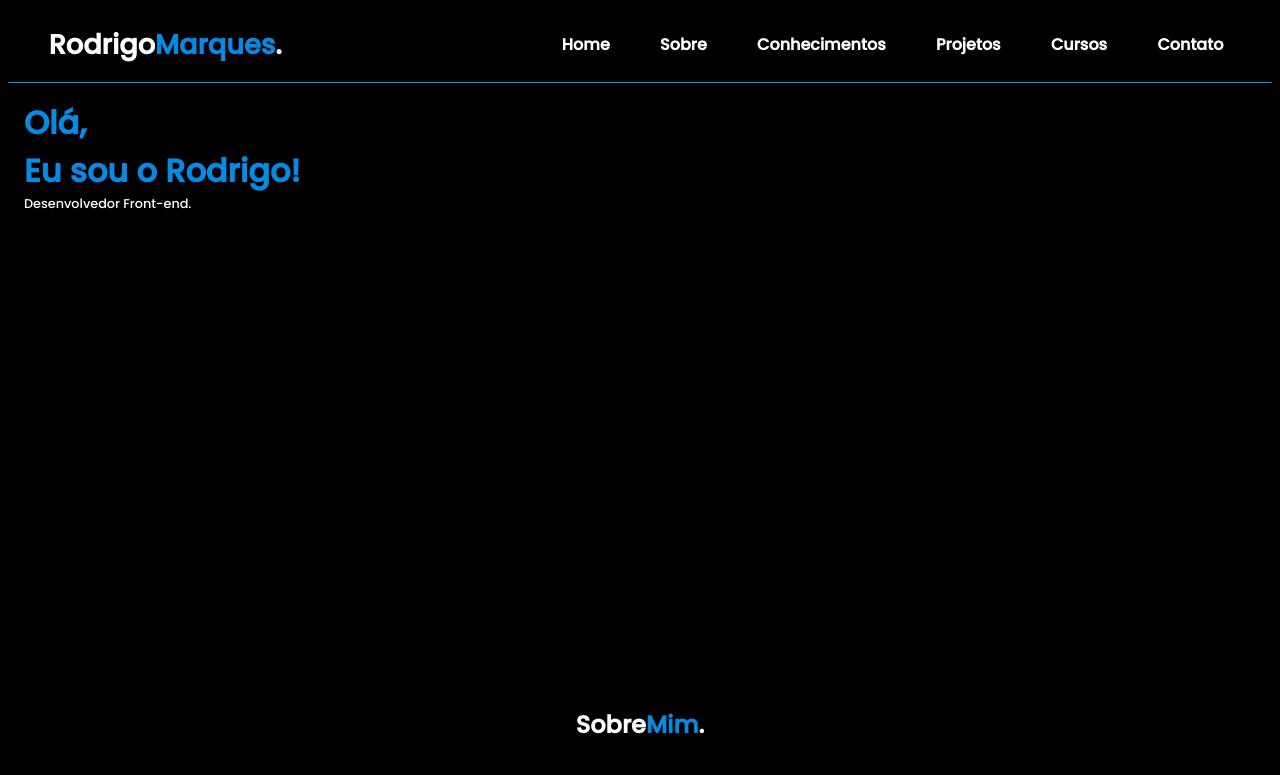
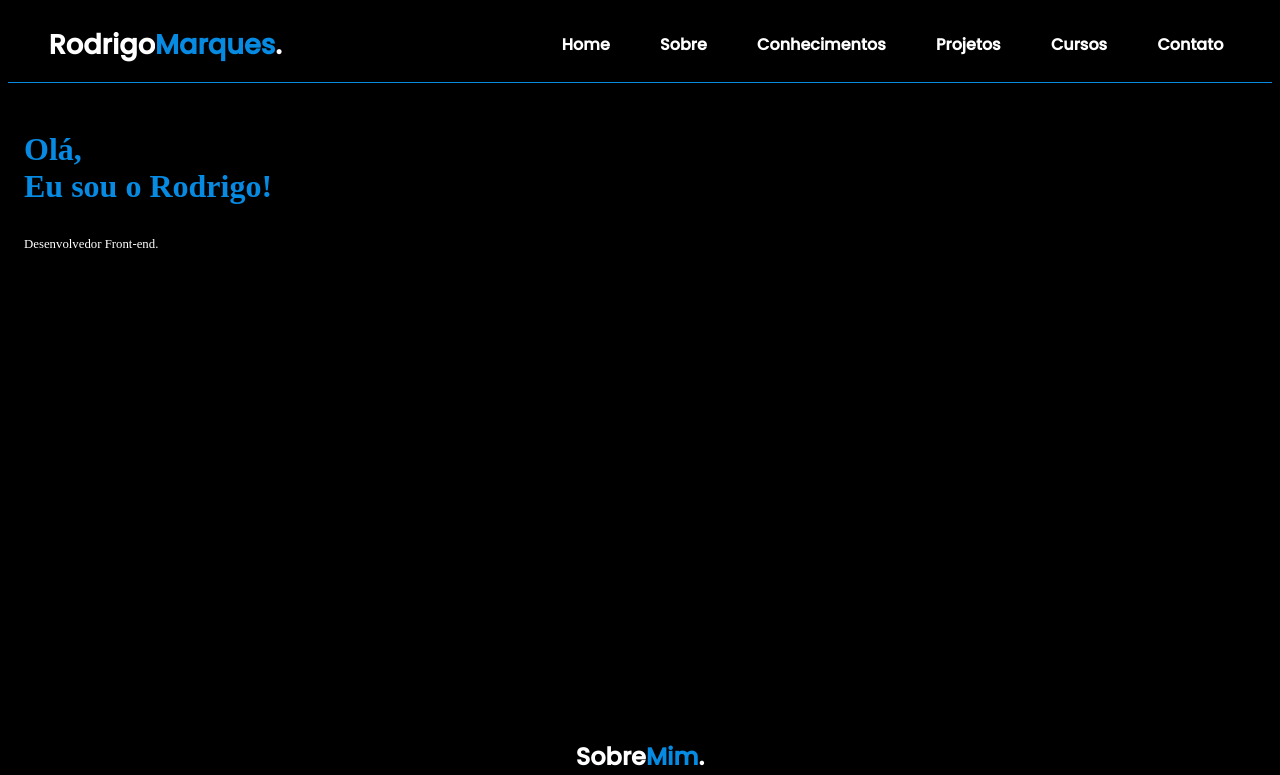
Before and after one commit to RodrigoMarques6/portfolioRodrigoMarques, an Angular app: page / in a window 1280 px wide. Shown: the top 775 px of the page. Built offline with nearby package versions, Linux system fonts and the light colour scheme.

Commit message:
portfolioRodrigoMarques

```diff
--- a/src/app/app.component.html
+++ b/src/app/app.component.html
@@ -1,4 +1,5 @@
 <app-menu></app-menu>
+<app-home></app-home>
 <app-sobre></app-sobre>
 <app-conhecimentos></app-conhecimentos>
 <app-projetos></app-projetos>
--- a/src/app/app.module.ts
+++ b/src/app/app.module.ts
@@ -7,6 +7,7 @@
 import { ConhecimentosComponent } from './components/conhecimentos/conhecimentos.component';
 import { ProjetosComponent } from './components/projetos/projetos.component';
 import { RodapeComponent } from './components/rodape/rodape.component';
+import { HomeComponent } from './components/home/home.component';
 
 
 @NgModule({
@@ -17,6 +18,7 @@
     ConhecimentosComponent,
     ProjetosComponent,
     RodapeComponent,
+    HomeComponent,
   ],
   imports: [
     BrowserModule
--- /dev/null
+++ b/src/app/components/home/home.component.css
@@ -0,0 +1,17 @@
+.section1 {
+    color: white;
+    height: 70vh;
+    padding: 1em;
+    font-size: 1em;
+  }
+
+  #p1-section1 {
+    font-size: 2em;
+    font-weight: bold;
+    color: #068ae2;
+  }
+
+  #p2-section1 {
+    font-size: 0.8em;
+    color: white;
+  }
--- /dev/null
+++ b/src/app/components/home/home.component.html
@@ -0,0 +1,7 @@
+<section class="section1">
+    <p id="p1-section1">
+      Olá,<br />
+      Eu sou o Rodrigo!
+    </p>
+    <p id="p2-section1">Desenvolvedor Front-end.</p>
+  </section>
--- a/src/app/components/menu/menu.component.html
+++ b/src/app/components/menu/menu.component.html
@@ -32,13 +32,4 @@
 
       </dialog>
     </div>
-
-    <section class="section1">
-      <p id="p1-section1">
-        Olá,<br />
-        Eu sou o Rodrigo!
-      </p>
-      <p id="p2-section1">Desenvolvedor Front-end.</p>
-    </section>
-
   </section>
```
Also changed, not shown: src/app/components/home/home.component.ts (added, +10 -0 lines), 1 other file (tests, documents, lock files or other folders).
